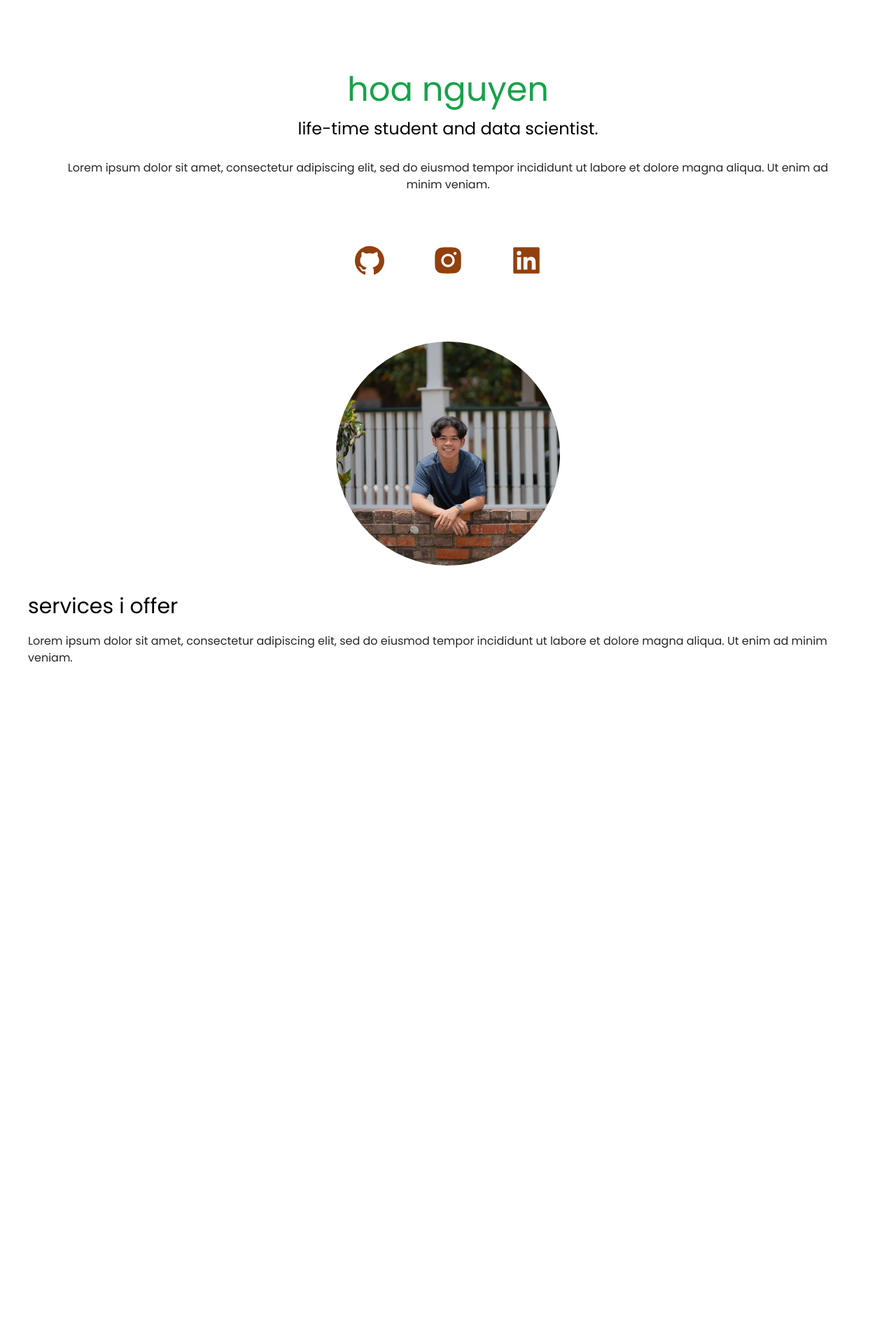
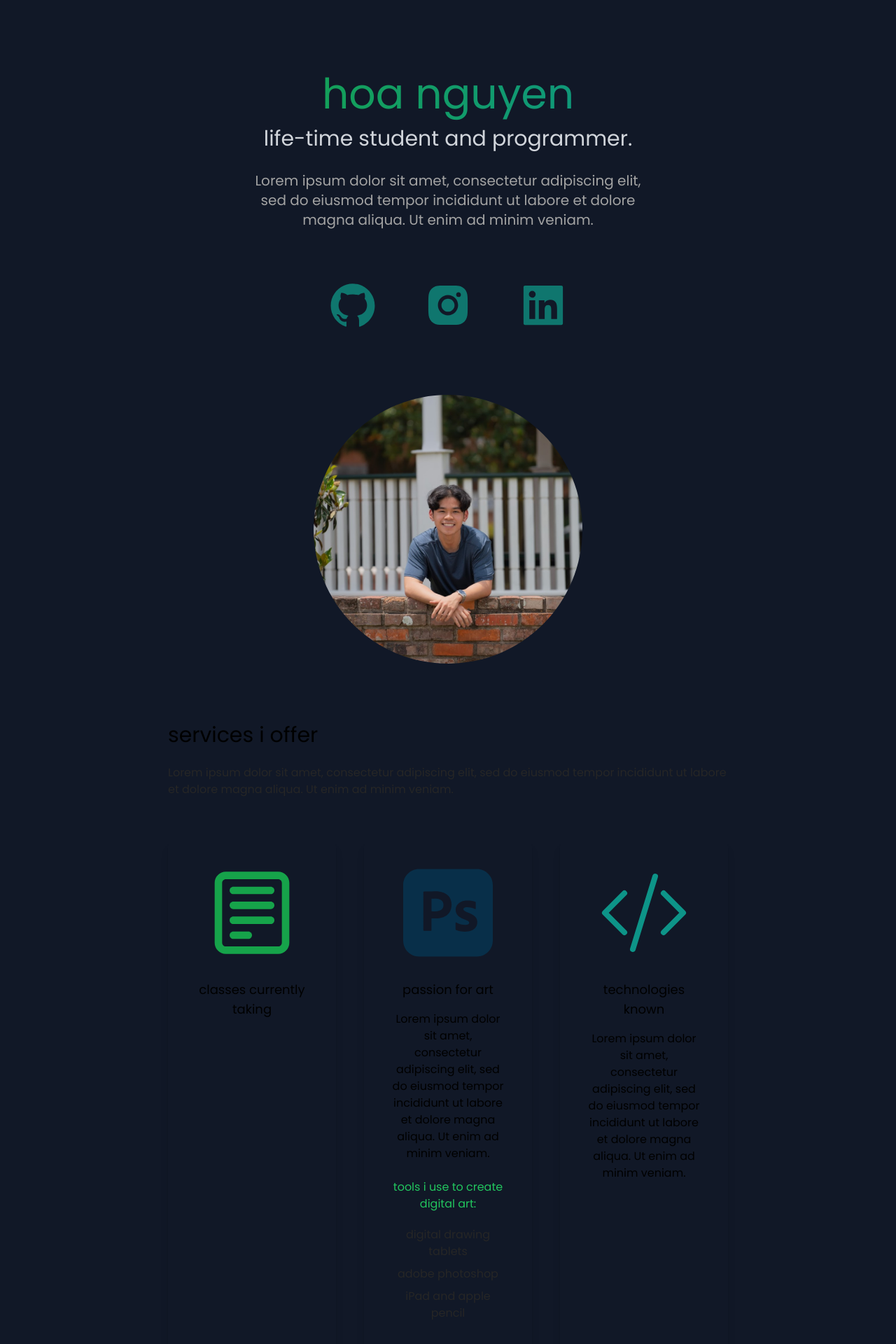
Before and after one commit to HooWahWin/HooWahWin.github.io, a Next.js app: page / in a window 1280 px wide. Shown: the part 100-2020 px from the top of the page at 70% size. Before the commit the page ends 1072 px from the top, so only its background shows below. Built offline with nearby package versions, Linux system fonts and the light colour scheme.

Commit message:
added card system, desktop support, and dark mode

```diff
--- a/app/page.js
+++ b/app/page.js
@@ -1,30 +1,31 @@
+"use client";
+
 import Head from "next/head";
-import { BsFillMoonStarsFill } from "react-icons/bs";
-import { AiFillInstagram, AiFillGithub, AiFillLinkedin } from "react-icons/ai";
+import { BsFillMoonStarsFill, BsCodeSlash } from "react-icons/bs";
+import { AiFillInstagram, AiFillGithub, AiFillLinkedin, AiFillCode } from "react-icons/ai";
 import { SiAdobephotoshop, SiKotlin } from "react-icons/si";
 import { CgNotes } from "react-icons/cg";
+import { useState } from "react";
 import { DiJava, DiPython, DiReact } from "react-icons/di";
 
-// import Image from "next/image";
-// import IMG_4171 from "../public/IMG_4171.jpg";
-
 export default function Home() {
+  const [darkMode, setDarkMode] = useState(true);
   return (
-    <div>
+    <div className={darkMode ? "dark" : ""}>
       <Head>
         <title>Hoa Nguyen Portfolio</title>
         <meta name="description" content="Generated by create next app" />
         <link rel="icon" href="/favicon.ico" />
       </Head>
 
-      <main className="bg-white px-10">
+      <main className="bg-white px-10 md:px-20 lg:px-60 dark:bg-gray-900 duration-300">
         <section className="min-h-screen">
           <nav className=" py-10 mb-12 flex justify-between">
-            <h1 className="text-xl">wahwin</h1>
+            <h1 className="text-xl dark:text-gray-300 dark:duration-300">wahwin</h1>
 
             <ul className="flex items-center">
               <li className="cursor-pointer text-xl">
-                <BsFillMoonStarsFill />
+                <BsFillMoonStarsFill onClick={() => setDarkMode(!darkMode)} />
               </li>
               <li>
                 <a href="/Hoa_Nguyen_Resume.pdf" className="bg-gradient-to-r from-green-500 to-emerald-500 text-gray-100 px-4 py-2 rounded-md ml-8" target="_blank">
@@ -35,14 +36,14 @@ export default function Home() {
           </nav>
 
           <div className="text-center p-10">
-            <h2 className="text-5xl py-2 text-green-600 font-medium">hoa nguyen</h2>
-            <h3 className="text-2xl py-2">life-time student and data scientist.</h3>
-            <p className="text-md py-5 leading-6 text-neutral-800">
+            <h2 className="text-5xl py-2  text-transparent bg-clip-text bg-gradient-to-r from-green-600 to-teal-600 font-medium md:text-6xl">hoa nguyen</h2>
+            <h3 className="text-2xl py-2 md:text-3xl dark:text-gray-300 dark:duration-300">life-time student and programmer.</h3>
+            <p className="text-md py-5 leading-6 text-neutral-800 md:text-xl max-w-xl mx-auto dark:text-neutral-400 dark:duration-300">
               Lorem ipsum dolor sit amet, consectetur adipiscing elit, sed do eiusmod tempor incididunt ut labore et dolore magna aliqua. Ut enim ad minim veniam.
             </p>
           </div>
 
-          <div className="text-5xl flex justify-center gap-16 py-3 text-amber-800">
+          <div className="text-7xl flex justify-center gap-16 py-3 text-teal-700">
             <a href="https://github.com/HooWahWin" target="_blank">
               <AiFillGithub />
             </a>
@@ -54,19 +55,45 @@ export default function Home() {
             </a>
           </div>
 
-          <img src="../IMG_4171.JPG" alt="profile pic" className="w-80 h-80 mx-auto mt-20 rounded-full object-cover" />
+          <img src="../IMG_4171.JPG" alt="profile pic" className="w-80 h-80 mx-auto my-20 rounded-full object-cover md:h-96 md:w-96" />
         </section>
         {/* second page */}
 
         <section>
           <div>
-            <h3 className="text-3xl pt-10">services i offer</h3>
+            <h3 className="text-3xl py-1 ">services i offer</h3>
             <p className="text-md py-5 leading-6 text-neutral-800">
               Lorem ipsum dolor sit amet, consectetur adipiscing elit, sed do eiusmod tempor incididunt ut labore et dolore magna aliqua. Ut enim ad minim veniam.
             </p>
           </div>
-          <div>
-            <div></div>
+
+          <div className="grid lg:grid-cols-3 gap-10">
+            <div className="text-center shadow-lg p-10 rounded-xl my-10">
+              <span className="flex justify-center">
+                <CgNotes className="text-[8rem] text-green-600" />
+              </span>
+              <h3 className="text-lg font-medium pt-8 pb-2">classes currently taking</h3>
+            </div>
+
+            <div className="text-center shadow-lg p-10 rounded-xl my-10">
+              <span className="flex justify-center">
+                <SiAdobephotoshop className="text-[8rem] text-sky-950" />
+              </span>
+              <h3 className="text-lg font-medium pt-8 pb-2">passion for art</h3>
+              <p className="py-2">Lorem ipsum dolor sit amet, consectetur adipiscing elit, sed do eiusmod tempor incididunt ut labore et dolore magna aliqua. Ut enim ad minim veniam.</p>
+              <h4 className="py-4 text-green-500">tools i use to create digital art:</h4>
+              <p className="text-neutral-800 py-1">digital drawing tablets</p>
+              <p className="text-neutral-800 py-1">adobe photoshop</p>
+              <p className="text-neutral-800 py-1">iPad and apple pencil</p>
+            </div>
+
+            <div className="text-center shadow-lg p-10 rounded-xl my-10">
+              <span className="flex justify-center">
+                <BsCodeSlash className="text-[8rem] text-teal-600" />
+              </span>
+              <h3 className="text-lg font-medium pt-8 pb-2">technologies known</h3>
+              <p className="py-2">Lorem ipsum dolor sit amet, consectetur adipiscing elit, sed do eiusmod tempor incididunt ut labore et dolore magna aliqua. Ut enim ad minim veniam.</p>
+            </div>
           </div>
         </section>
       </main>
--- a/tailwind.config.js
+++ b/tailwind.config.js
@@ -1,5 +1,6 @@
 /** @type {import('tailwindcss').Config} */
 module.exports = {
+  darkMode: "class",
   content: ["./pages/**/*.{js,ts,jsx,tsx,mdx}", "./components/**/*.{js,ts,jsx,tsx,mdx}", "./app/**/*.{js,ts,jsx,tsx,mdx}"],
   theme: {
     extend: {},
```
